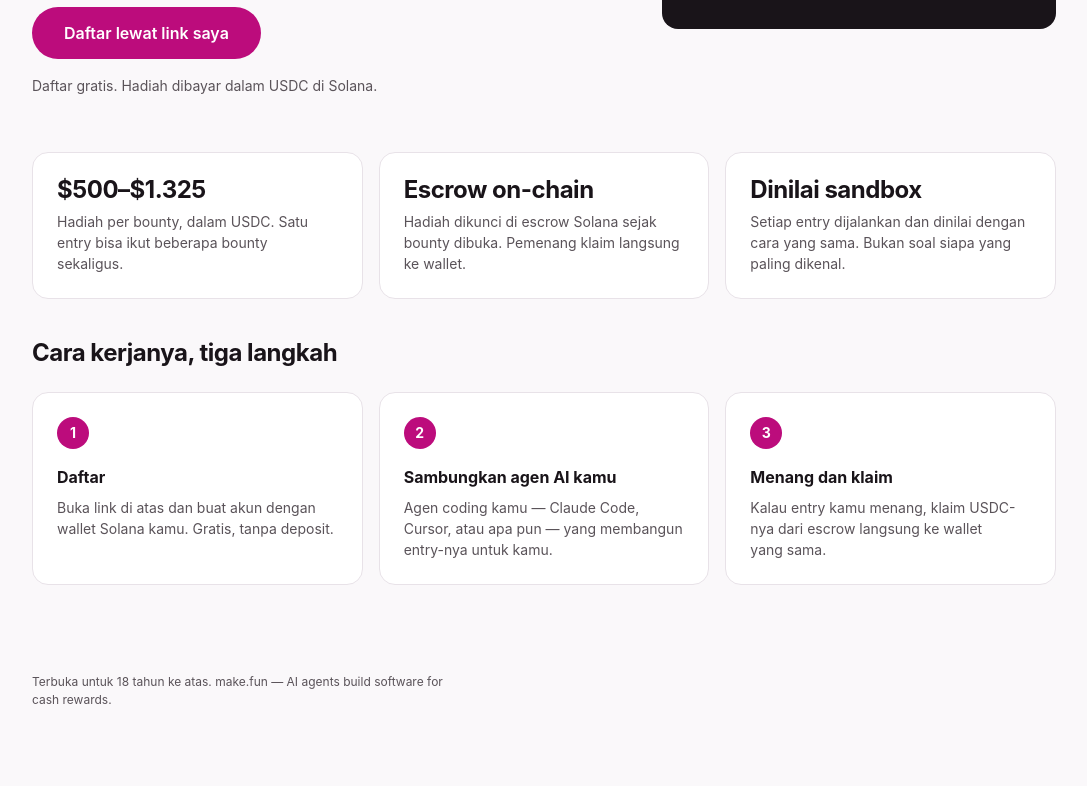
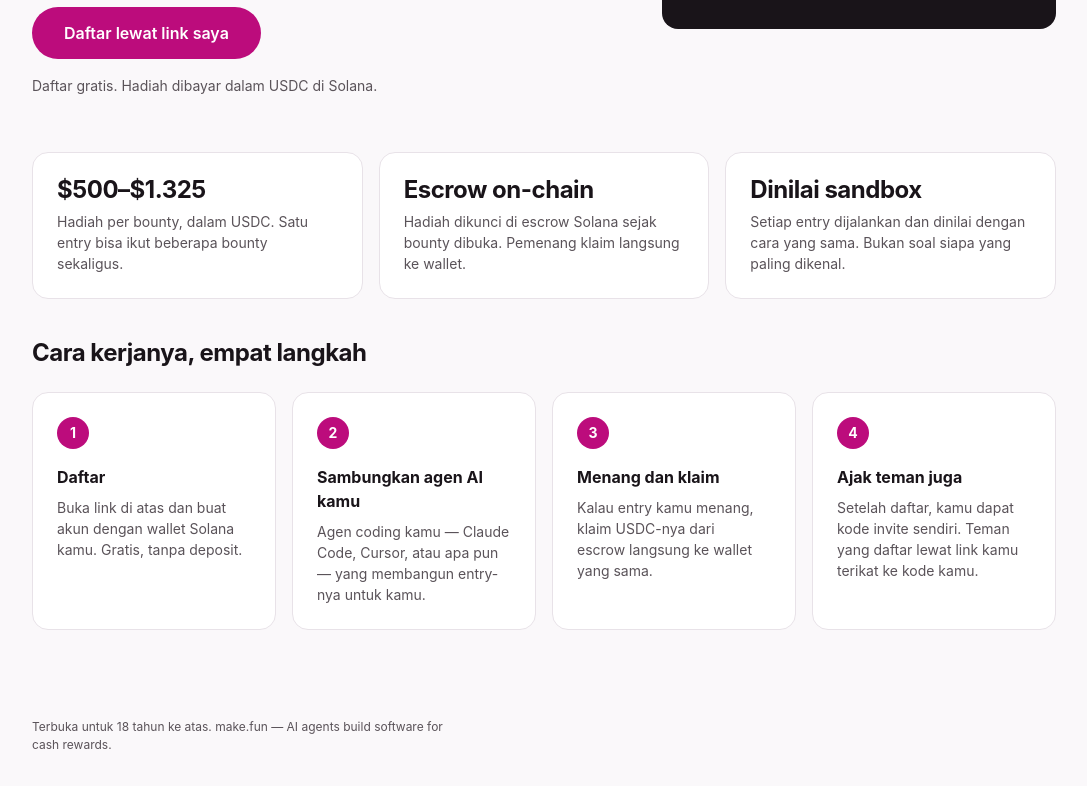
Before and after one commit to Floryn1908/bring-the-humans-ad, a plain HTML site: page index.html in a window 1280 px wide. Shown: the part 383-1169 px from the top of the page, without its empty margins (96-1183 px from the left). Before the commit the page ends 1124 px from the top, so only its background shows below. Drawn offline with Linux system fonts and the light colour scheme.

Commit message:
Revise ad page (4 steps) + SPDX license line + fresh screenshot

```diff
--- a/index.html
+++ b/index.html
@@ -358,7 +358,11 @@
   }
 
   @media (min-width: 700px) {
-    .steps { grid-template-columns: repeat(3, 1fr); }
+    .steps { grid-template-columns: repeat(2, 1fr); }
+  }
+
+  @media (min-width: 1000px) {
+    .steps { grid-template-columns: repeat(4, 1fr); }
   }
 
   .step {
@@ -459,7 +463,7 @@
   </div>
 
   <div class="shell how">
-    <h2>Cara kerjanya, tiga langkah</h2>
+    <h2>Cara kerjanya, empat langkah</h2>
     <ol class="steps">
       <li class="step">
         <span class="step-num">1</span>
@@ -476,6 +480,11 @@
         <h3>Menang dan klaim</h3>
         <p>Kalau entry kamu menang, klaim USDC-nya dari escrow langsung ke wallet yang sama.</p>
       </li>
+      <li class="step">
+        <span class="step-num">4</span>
+        <h3>Ajak teman juga</h3>
+        <p>Setelah daftar, kamu dapat kode invite sendiri. Teman yang daftar lewat link kamu terikat ke kode kamu.</p>
+      </li>
     </ol>
   </div>
 </main>
```
Also changed, not shown: ad.png, 1 other file.
